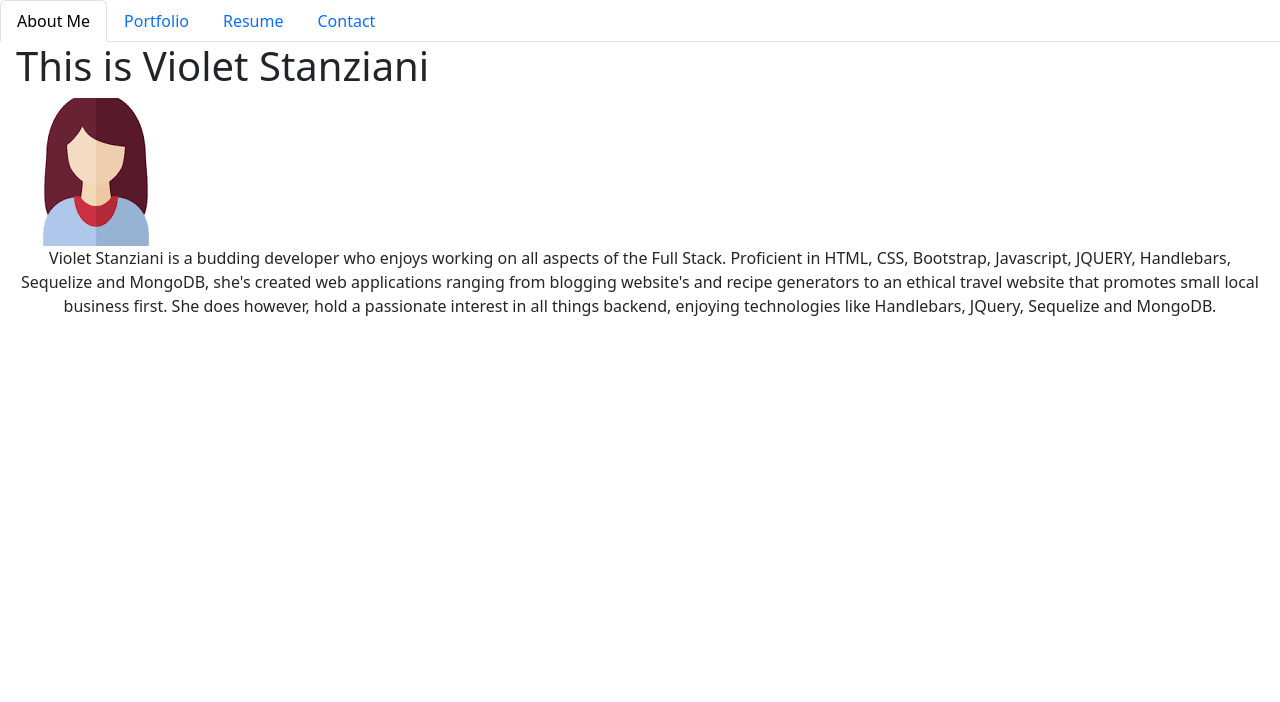
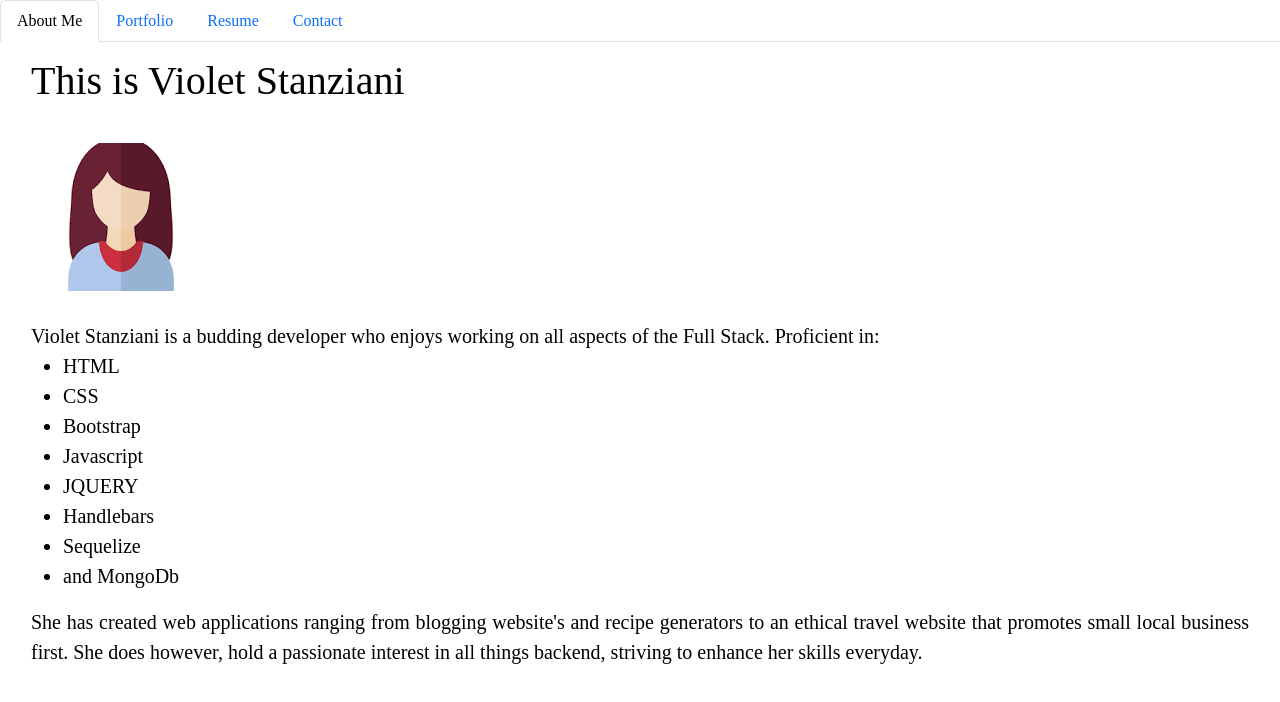
Before and after one commit to floweringvi/portfolio-2.0, a React (Vite) app: page / in a window 1280 px wide. Shown: the top 702 px of the page. Built offline with nearby package versions, Linux system fonts and the light colour scheme.

Commit message:
fixed a little styling, portfolio page still wont render

```diff
--- a/src/components/NavBar.jsx
+++ b/src/components/NavBar.jsx
@@ -1,5 +1,9 @@
 import { Link, useLocation } from 'react-router-dom';
 import React from 'react';
+
+const style={
+  fontFamily:"serif"
+}
 
 function NavBar() {
   const currentPage = useLocation().pathname;
@@ -10,6 +14,7 @@ function NavBar() {
         <Link
           to="/"
           className={currentPage === '/' ? 'nav-link active' : 'nav-link'}
+          style={style}
         >
           About Me
         </Link>
@@ -18,6 +23,7 @@ function NavBar() {
         <Link
           to="/portfolio"
           className={currentPage === '/portfolio' ? 'nav-link active' : 'nav-link'}
+          style={style}
         >
           Portfolio
         </Link>
@@ -26,6 +32,7 @@ function NavBar() {
         <Link
           to="/resume"
           className={currentPage === '/resume' ? 'nav-link active' : 'nav-link'}
+          style={style}
         >
           Resume
         </Link>
@@ -34,6 +41,7 @@ function NavBar() {
         <Link
           to="/contact"
           className={currentPage === '/contact' ? 'nav-link active' : 'nav-link'}
+          style={style}
         >
           Contact
         </Link>
--- a/src/components/index.jsx
+++ b/src/components/index.jsx
@@ -1,6 +1,10 @@
 import { React, useState } from 'react';
 
 import './style.css';
+
+const fonts ={
+  fontFamily:"serif"
+}
 
 function Form() {
 
@@ -31,7 +35,7 @@ function Form() {
 
   return (
     <div className="container text-center">
-      <h2>
+      <h2 style={fonts}>
         Talk to you soon {firstName} {lastName}, thanks for reaching out!
       </h2>
       <form className="form" onSubmit={handleFormSubmit}>
@@ -63,7 +67,7 @@ function Form() {
         type ='text'
         placeholder='Please enter your message here!'
         />
-        <button type="submit">
+        <button style={{color:"green"}} type="submit">
           Submit
         </button>
       </form>
--- a/src/pages/AboutMe.jsx
+++ b/src/pages/AboutMe.jsx
@@ -2,17 +2,51 @@ import React from 'react';
 
 import photo from '../assets/images.portfolio.png'
 
+
+
+const header={
+    color: "black",
+    textAlign:"justify",
+    padding:"15px",
+    fontFamily:"Serif"
+}
+const para ={
+    color: "black",
+    textAlign:"justify",
+    padding:"15px",
+    fontFamily:"Serif",
+    fontSize:"20px"
+}
+const photostyle ={
+    display:"flex",
+    marginLeft:"10px",
+    borderRadius:"10px",
+    boxShadow:"4px 2px 3px 4px rgba(12,12,12,0,2)",
+    padding:"15px",
+
+}
+
 export default function Home() {
     return (
-        <div>
-            <h1>This is Violet Stanziani</h1>
-            <img alt ={'Avater Likeness as Placeholder'}
+        <div >
+            <h1 style={header}>This is Violet Stanziani</h1>
+            <img style={photostyle} alt ={'Avater Likeness as Placeholder'}
             src= {photo}></img>
-            <p className ='text-center'>
-                Violet Stanziani is a budding developer who enjoys working on all aspects of the Full Stack. Proficient in HTML, CSS, Bootstrap, Javascript,
-                JQUERY, Handlebars, Sequelize and MongoDB, she's created web applications ranging from blogging website's and recipe generators to an ethical
-                travel website that promotes small local business first. She does however, hold a passionate interest in all things backend, enjoying technologies
-                like Handlebars, JQuery, Sequelize and MongoDB.
+            <p style={para} >
+                Violet Stanziani is a budding developer who enjoys working on all aspects of the Full Stack. Proficient in:
+                <ul>
+                    <li>HTML</li>
+                    <li>CSS</li>
+                    <li>Bootstrap</li>
+                    <li>Javascript</li>
+                    <li>JQUERY</li>
+                    <li>Handlebars</li>
+                    <li>Sequelize</li>
+                    <li>and MongoDb</li>
+                    </ul>
+                     She has created web applications ranging from blogging website's and recipe generators to an ethical
+                travel website that promotes small local business first. She does however, hold a passionate interest in all things backend, striving to enhance her skills everyday.
+
             </p>
         </div>
     );
--- a/src/pages/Contact.jsx
+++ b/src/pages/Contact.jsx
@@ -5,7 +5,7 @@ import Form from '../components/index';
 export default function Contact(){
     return (
         <div>
-            <h1>Contact Me</h1>
+            <h1 style={{fontFamily:"serif"}}>Contact Me</h1>
             <Form />
         </div>
     )
```
